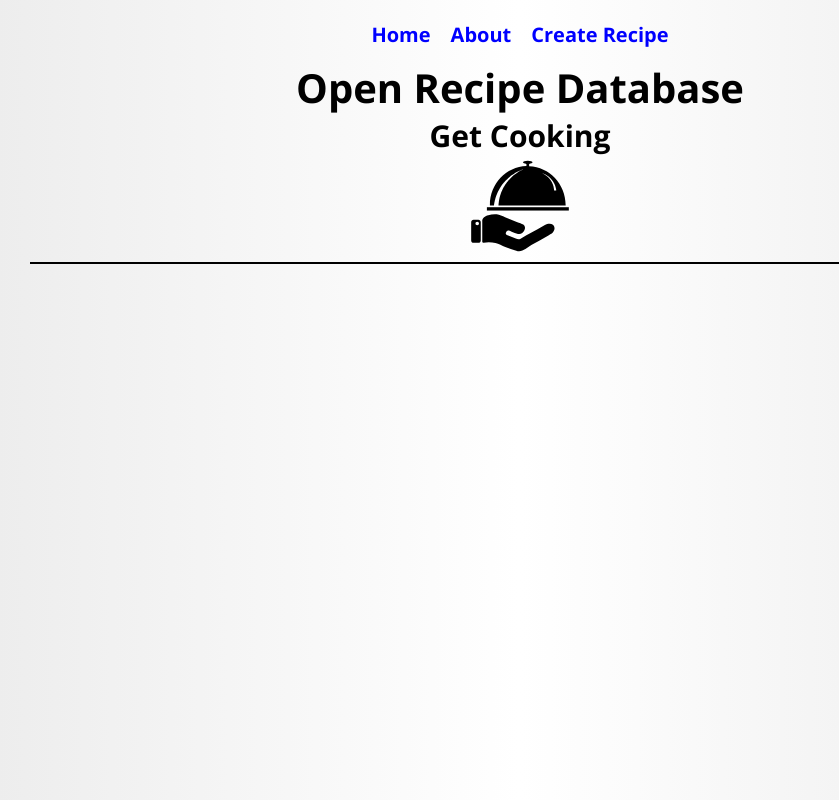
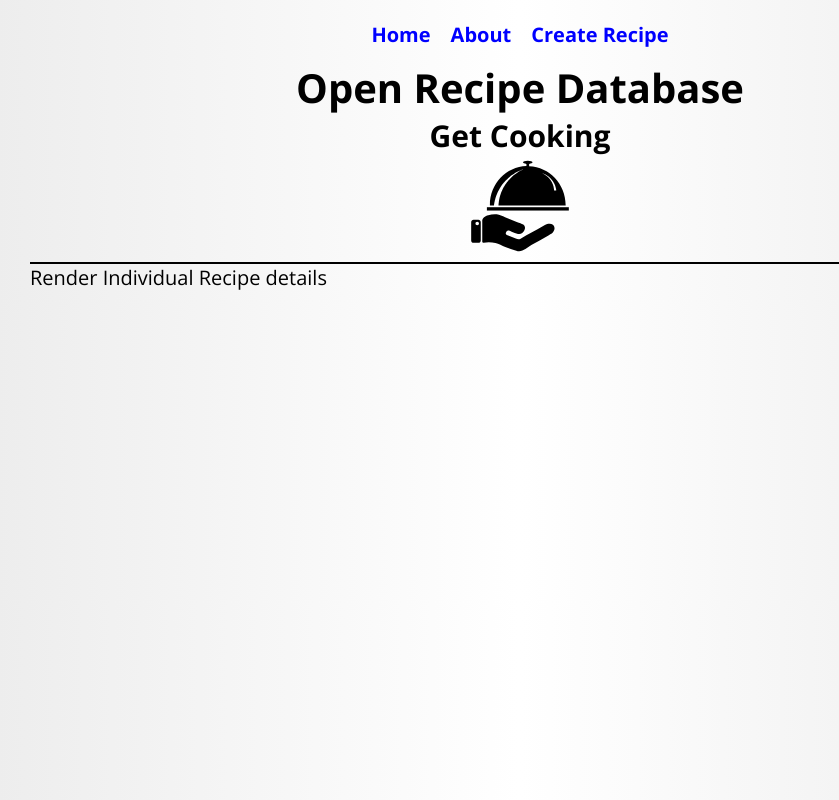
Before and after one commit to ARogala/open-recipe-db, a React (Create React App) app in the folder client/: page /recipe/1 in a window 1280 px wide. Shown: the whole page, without its empty margins (120-959 px from the left). Built offline with nearby package versions, Linux system fonts and the light colour scheme.

Commit message:
add individual recipe component

```diff
--- a/client/src/components/App.js
+++ b/client/src/components/App.js
@@ -4,6 +4,7 @@ import { Link } from 'react-router-dom';
 
 import Search from './Search';
 import Results from './Results';
+import Recipe from './Recipe';
 import About from './About';
 
 import logo from '../images/logo.svg';
@@ -41,6 +42,7 @@ class App extends Component {
                             );
                         }}
                     />
+                    <Route path="/recipe/:id" component={Recipe} />
                     <Route path="/about" render={() => <About />} />
                 </main>
             </div>
--- /dev/null
+++ b/client/src/components/Recipe.js
@@ -0,0 +1,28 @@
+import React from 'react';
+import { connect } from 'react-redux';
+
+class Recipe extends React.Component {
+	renderRecipe = () => {
+		const id = this.props.match.params.id;
+
+		console.log(id);
+	}
+	render() {
+		console.log(this.props.match.params);
+		console.log(this.props.recipes);
+		return (
+			<div>
+				<p>Render Individual Recipe details</p>
+				{this.renderRecipe()}
+			</div>
+		);
+	}
+}
+
+const mapStateToProps = state => {
+	return {
+		recipes: state.recipes
+	};
+};
+
+export default connect(mapStateToProps, null)(Recipe);
--- a/client/src/components/Results.js
+++ b/client/src/components/Results.js
@@ -1,4 +1,5 @@
 import React from 'react';
+import { Link } from 'react-router-dom';
 import Loader from 'react-loader-spinner';
 import { connect } from 'react-redux';
 
@@ -29,7 +30,9 @@ class Results extends React.Component {
 			return (
 				<ul key={index}>
 					<li>
-						{`Title: ${recipe.name}`}
+						<Link to={`/recipe/${recipe._id}`}>
+							{`Title: ${recipe.name}`}
+						</Link>
 						<ul>
 							<li>{`Contributor: ${recipe.contributor}`}</li>
 							<li>{`Category: ${recipe.category}`}</li>
```
